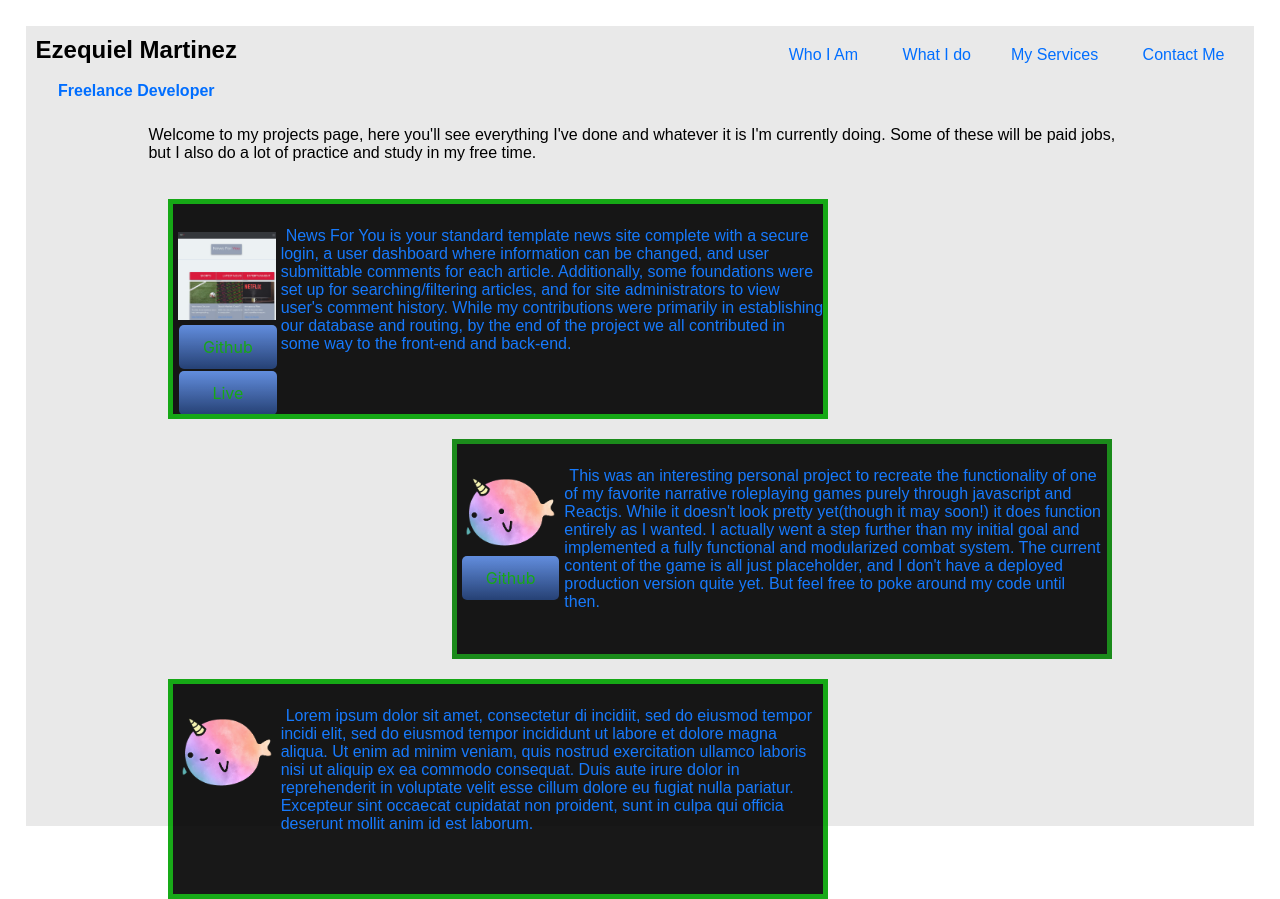
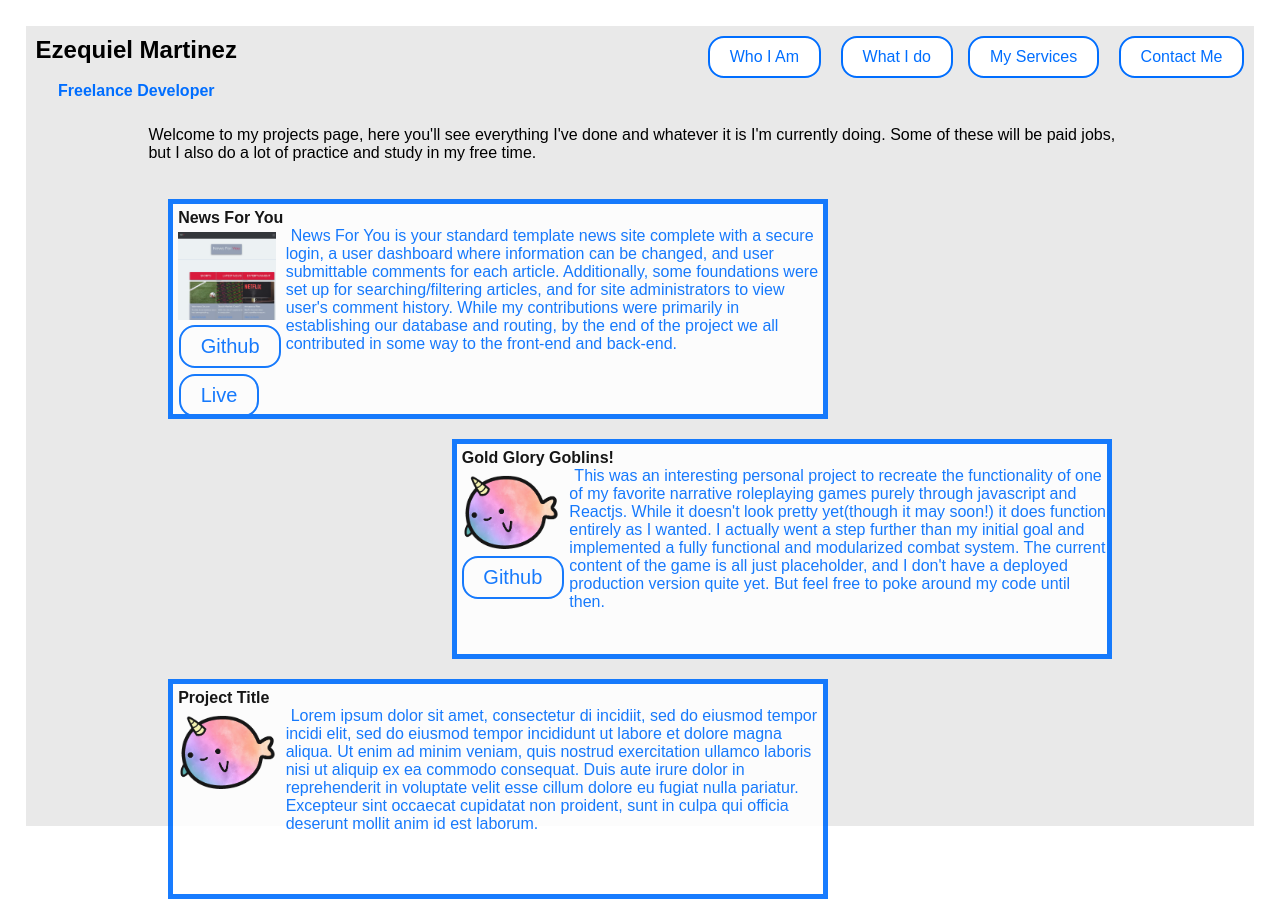
Before and after one commit to Ez-M/My-Portfolio, a React (Create React App) app: page / in a window 1280 px wide. Both pictures are taken after a click on the button "What I do". Built offline with nearby package versions, Linux system fonts and the light colour scheme.

Commit message:
recolored buttons and cards for projects page

```diff
--- a/src/App.css
+++ b/src/App.css
@@ -92,18 +92,20 @@
 .NavbarMain button {
   /* background-color: var(--main-blue); */
 
-  background-color: rgba(255, 255, 255, 0);
-  border: none;
+  background-color: rgb(255, 255, 255);
+
   color: var(--main-green);
-  border: none;
+  border: 2px solid var(--main-green);
   /* color: rgb(0, 161, 0); */
 
   padding: 10px 20px;
+  margin-left: 15px;
 
   font-size: 16px;
   text-align: center;
   text-decoration: none;
   display: inline-block;
+  overflow: hidden;
 
   /* border: 1px black solid; */
   border-radius: 16px ;
@@ -351,9 +353,7 @@
   margin-right: auto;
 }
 
-.ProjectsMain .card1 * {
-  background-color: var(--slate);
-}
+
 
 .ProjectsMain .card1 {
   min-width: 650px;
@@ -364,9 +364,9 @@
   margin-top: 2%;
 
   border: 5px solid;
-  border-color: rgb(0, 161, 0);
+  border-color: var(--main-green);
 
-  background-color: var(--slate);
+  background-color: white;
   overflow: hidden;
   /* box-shadow: 15px 15px 15px black; */
   transition: 500ms;
@@ -403,48 +403,42 @@
   float: left;
   width: 15%;
   margin: 5px;
+  margin-right: 10px;
+
 }
 
 .ProjectsMain .imgHolder a {
-  background-color: rgb(0, 161, 0);
-  /*
-.button-41  */
-  background-color: initial;
-  background-image: linear-gradient(
-    -180deg,
-    rgb(84, 132, 221),
-    rgb(17, 47, 104)
-  );
-  border-radius: 5px;
-  box-shadow: rgba(0, 0, 0, 0.1) 0 2px 4px;
-  color: rgb(0, 161, 0);
-  cursor: pointer;
+  /* background-color: var(--main-blue); */
+
+  background-color: rgb(255, 255, 255);
+
+  color: var(--main-green);
+  border: 2px solid var(--main-green);
+  /* color: rgb(0, 161, 0); */
+
+  padding: 8px 20%;
+  /* margin-left: 15px; */
+
+  font-size: 20px;
+  text-align: center;
+  text-decoration: none;
   display: inline-block;
-  font-family: Inter, -apple-system, system-ui, Roboto, "Helvetica Neue", Arial,
-    sans-serif;
-  height: 44px;
-  line-height: 44px;
-  outline: 0;
   overflow: hidden;
-  /* padding: 0 20px; */
-  pointer-events: auto;
-  position: relative;
-  text-align: center;
-  touch-action: manipulation;
-  user-select: none;
-  -webkit-user-select: none;
-  vertical-align: top;
-  white-space: nowrap;
-  width: 100%;
-  z-index: 9;
-  border: 0;
 
-  text-decoration: none;
-
-  width: 100%;
+  /* border: 1px black solid; */
+  border-radius: 16px ;
+  transition-duration: 0.4s;
 }
 .ProjectsMain .imgHolder a:hover {
-  background: rgb(17, 47, 104);
+  background-color:var(--main-green);
+  /* border: none; */
+  color: white;
+  /* padding: 10px 15px; */
+  text-align: center;
+  text-decoration: none;
+  display: inline-block;
+  /* font-size: 16px; */
+  transition-duration: 0.4s;
 }
 
 .ProjectsMain .card1 img {
@@ -463,9 +457,7 @@
   margin: 0px 5px 5px 5px;
 }
 
-.ProjectsMain .card2 * {
-  /* background-color: rgb(52, 78, 126); */
-}
+
 
 .ProjectsMain .card2 {
   min-width: 650px;
@@ -477,9 +469,9 @@
   margin-top: 2%;
 
   border: 5px solid;
-  border-color: rgb(5, 129, 5);
+  border-color: var(--main-green);
 
-  background-color: var(--slate);
+  background-color: white;
   overflow: hidden;
   /* box-shadow: -15px 15px 15px black; */
   transition: 500ms;
@@ -519,7 +511,7 @@
 }
 
 .ProjectsMain .card2 a {
-  color: rgb(0, 161, 0);
+
 }
 
 @keyframes App-logo-spin {
@@ -626,18 +618,26 @@
   }
 
   .NavbarMain {
-    background-color: #282c34;
+    /* background-color: #282c34; */
     text-align: center;
     /* font-weight: bold; */
-    color: black;
+    /* color: black; */
     /* padding-top: 10px; */
     /* padding-right: 10px; */
+  }
+  .NavbarMain .buttonContainer  {
+   overflow: hidden;
   }
 
   .NavbarMain button {
     width: 15%;
+    font-size: x-small;
   }
 
+  .NavbarMain button:hover{
+    /* width: 25%; */
+    /* font-size: x-small; */
+  }
 
 
   .ProjectsMain .card1 {
```
